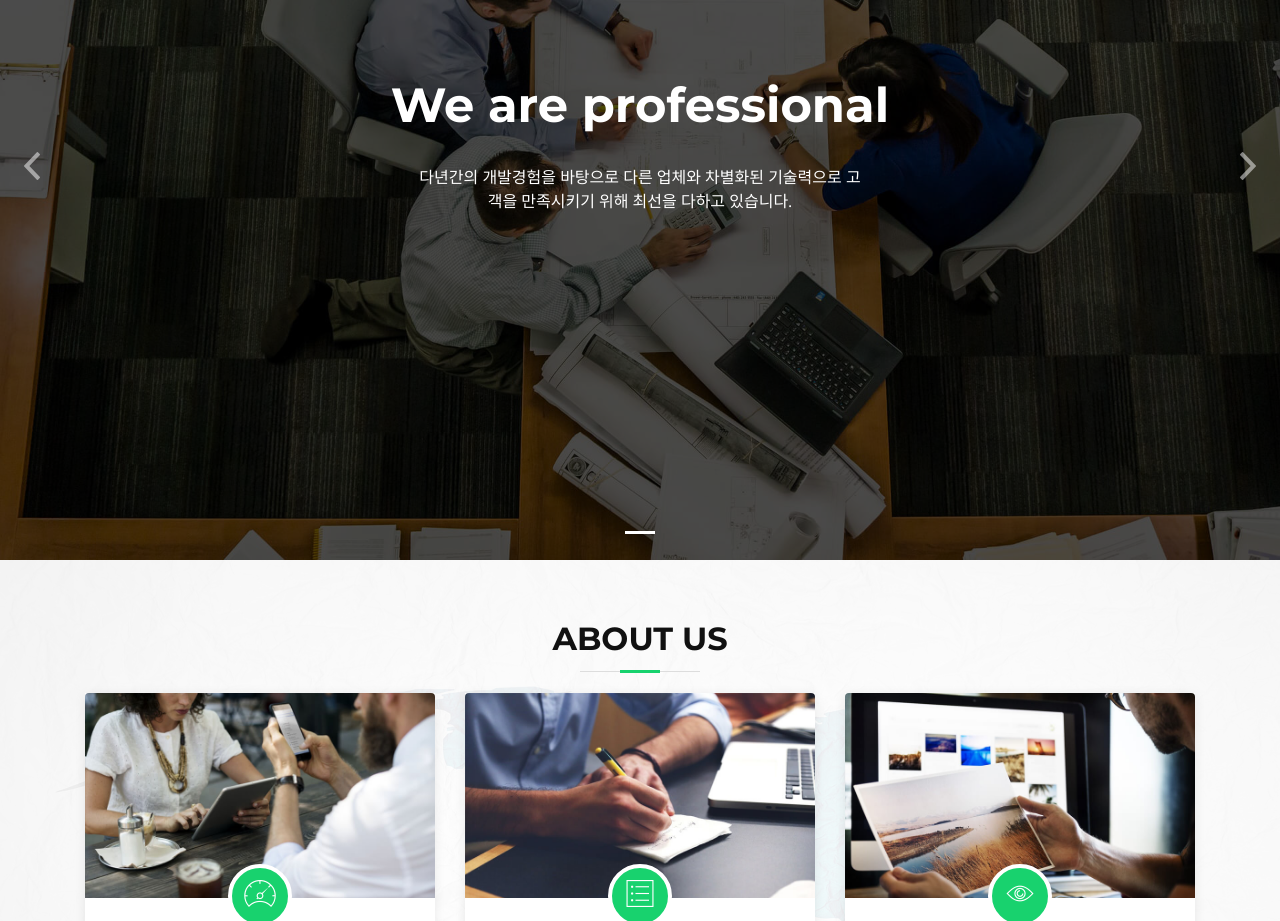
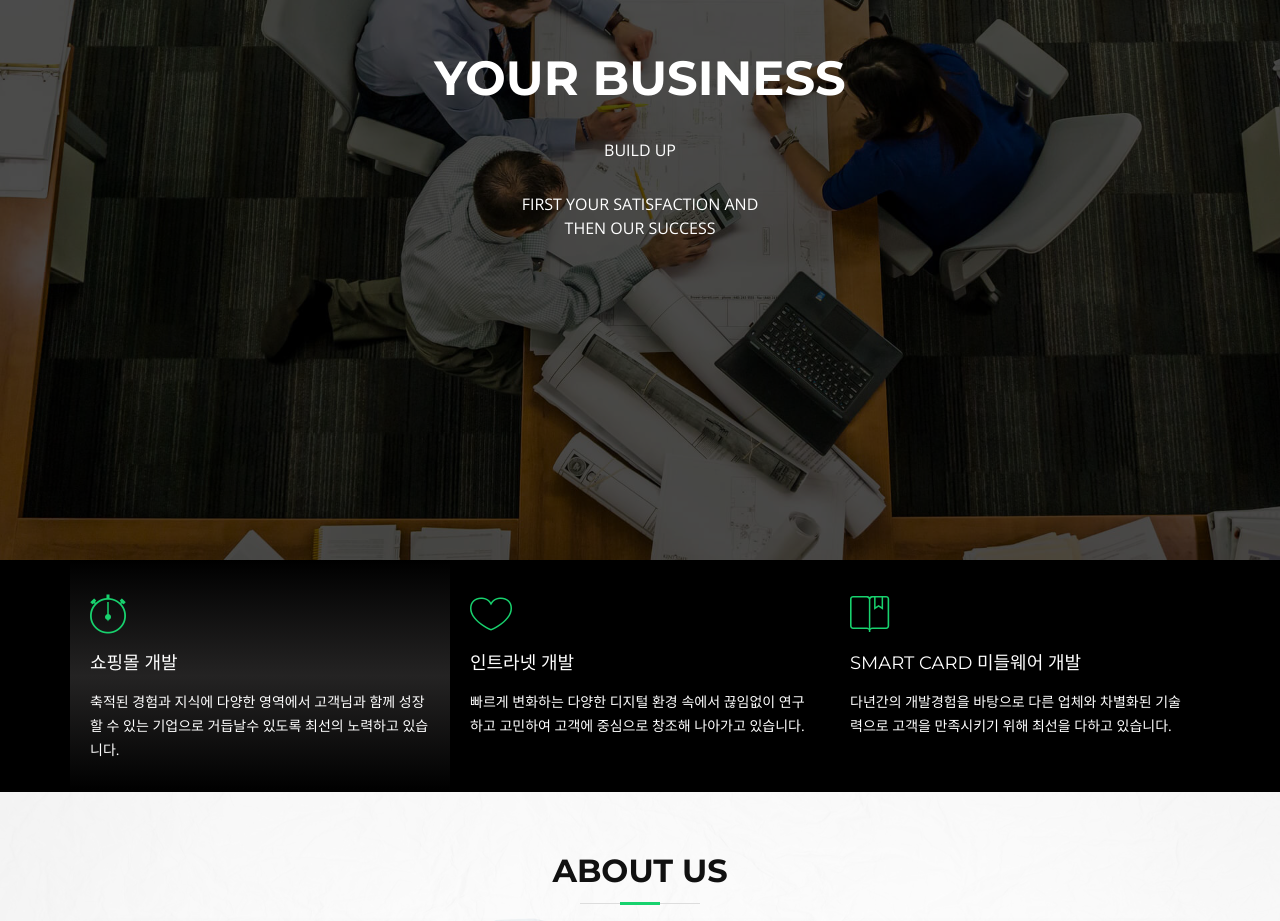
Before and after one commit to chanwooyun/cocoya, a plain HTML site: page index.html in a window 1280 px wide. Shown: the part 240-1161 px from the top of the page. Drawn offline with nearby package versions, Linux system fonts and the light colour scheme; files whose address does not match are found by name.

Commit message:
수정중

```diff
--- a/index.html
+++ b/index.html
@@ -69,7 +69,10 @@
     <div class="intro-container">
       <div id="introCarousel" class="carousel  slide carousel-fade" data-ride="carousel">
 
-        <ol class="carousel-indicators"></ol>
+        <!--
+        	롤링바
+        	<ol class="carousel-indicators"></ol>
+        -->
 
         <div class="carousel-inner" role="listbox">
 
@@ -77,8 +80,9 @@
             <div class="carousel-background"><img src="img/intro-carousel/1.jpg" alt=""></div>
             <div class="carousel-container">
               <div class="carousel-content">
-                <h2>We are professional</h2>
-                <p>다년간의 개발경험을 바탕으로 다른 업체와 차별화된 기술력으로 고객을 만족시키기 위해 최선을 다하고 있습니다.</p>
+                <h2>YOUR BUSINESS</h2>
+                <p>BUILD UP</p>
+                <p>FIRST YOUR SATISFACTION AND THEN OUR SUCCESS</p>
                 <!-- <a href="#featured-services" class="btn-get-started scrollto">Get Started</a> -->
               </div>
             </div>
@@ -132,7 +136,7 @@
 		  -->
 
         </div>
-
+		<!-- 롤링 button
         <a class="carousel-control-prev" href="#introCarousel" role="button" data-slide="prev">
           <span class="carousel-control-prev-icon ion-chevron-left" aria-hidden="true"></span>
           <span class="sr-only">Previous</span>
@@ -142,7 +146,7 @@
           <span class="carousel-control-next-icon ion-chevron-right" aria-hidden="true"></span>
           <span class="sr-only">Next</span>
         </a>
-
+ 		-->
       </div>
     </div>
   </section><!-- #intro -->
@@ -151,7 +155,7 @@
 
     <!--==========================
       Featured Services Section
-
+	============================-->
     <section id="featured-services">
       <div class="container">
         <div class="row">
@@ -160,12 +164,7 @@
             <i class="ion-ios-stopwatch-outline"></i>
             <h4 class="title"><a href="">쇼핑몰 개발</a></h4>
             <p class="description">
-				관리자 중심의 인터페이스 제공<br>
-				단계별 다양한 상품군을 지원하여 상품등록의 편의성 제공<br>
-				강력한 검색지원으로 빠른 상품찾기 가능<br>
-				상품별 재고관리 지원으로 판매자의 재고 부담을 덜어줌<br>
-				판매대비 상품가격 비교 기능지원으로 수익성에 대한 통계자료 지원<br>
-				자동 재고품절 기능 지원
+            	축적된 경험과 지식에 다양한 영역에서 고객님과 함께 성장할 수 있는 기업으로 거듭날수 있도록 최선의 노력하고 있습니다.
 			</p>
           </div>
 
@@ -173,9 +172,7 @@
             <i class="ion-ios-heart-outline"></i>
             <h4 class="title"><a href="">인트라넷 개발</a></h4>
             <p class="description">
-				기업의 다양한 니즈를 반영한 직관적인 UI<br>
-				사용자의 사용성 편의<br>
-				관리자의 입력을 최소화한 프로그램 개발
+            	빠르게 변화하는 다양한 디지털 환경 속에서 끊임없이 연구하고 고민하여 고객에 중심으로 창조해 나아가고 있습니다.
 			</p>
           </div>
 
@@ -183,17 +180,13 @@
             <i class="ion-ios-bookmarks-outline"></i>
             <h4 class="title"><a href="">SMART CARD 미들웨어 개발</a></h4>
             <p class="description">
-				각 카드사의 스마트카드 재고관리 및 발급 프로그램 개발<br>
-				스마트카드 기반 대학교 스마트 캠퍼스 구축을 통하여 강의실 및 도서관 출립, 학내 매점 이용등 다양한 인프라 서비스를 이용<br>
-				금융 관련 키 관리 시스템 개발<br>
-				WEB 기반으로 개발되어 사용자 오퍼레이션 편의
+				다년간의 개발경험을 바탕으로 다른 업체와 차별화된 기술력으로 고객을 만족시키기 위해 최선을 다하고 있습니다.
 			</p>
           </div>
 
         </div>
       </div>
     </section>
-	============================-->
 
     <!--==========================
       About Us Section
```
